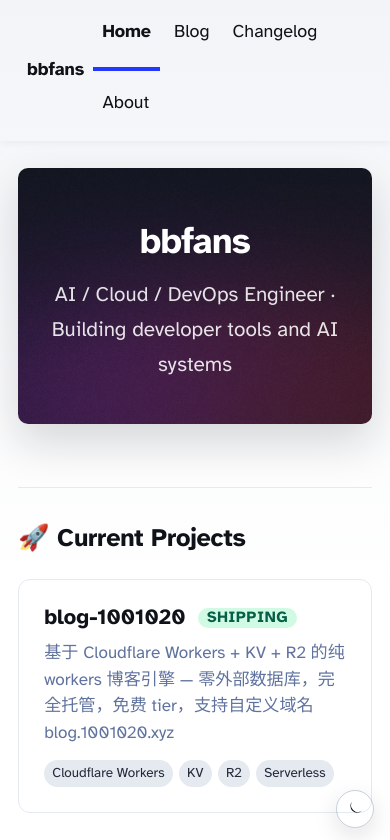
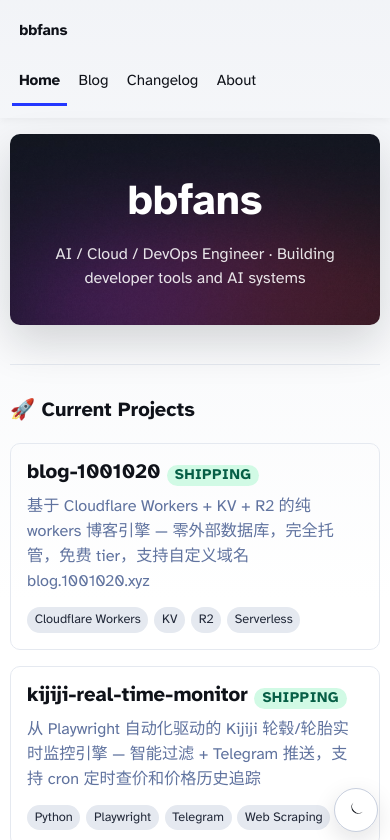
Before and after one commit to bbfans/bbfans.github.io, an Astro site: page / in a window 390 px wide. Shown: the top 840 px of the page. Built offline with nearby package versions, Linux system fonts and the light colour scheme; Astro itself is replaced by a stand-in of ours.

Commit message:
fix: improve mobile layout and add pwa support

```diff
--- a/astro.config.mjs
+++ b/astro.config.mjs
@@ -10,21 +10,9 @@
 	site: "https://bbfans.github.io",
 	integrations: [mdx(), sitemap()],
 	adapter: cloudflare({
+		imageService: "compile",
 		platformProxy: {
 			enabled: true,
-			imageService: "compile",
 		},
-		r2Buckets: [
-			{
-				binding: "BLOG_IMAGES",
-				bucketName: "blog-images-1001020",
-			},
-		],
-		kvNamespaces: [
-			{
-				binding: "BLOG_STORE",
-				id: "4e44ac1e80ca413d9f97342e3861a39d",
-			},
-		],
 	}),
 });
--- a/src/components/BaseHead.astro
+++ b/src/components/BaseHead.astro
@@ -18,12 +18,26 @@
 <meta charset="utf-8" />
 <meta name="viewport" content="width=device-width,initial-scale=1" />
 <link rel="icon" type="image/svg+xml" href="/favicon.svg" />
+<link rel="manifest" href="/manifest.webmanifest" />
+<link rel="apple-touch-icon" href="/pwa-icon-192.png" />
+<meta name="theme-color" content="#0b1020" />
+<meta name="mobile-web-app-capable" content="yes" />
+<meta name="apple-mobile-web-app-capable" content="yes" />
+<meta name="apple-mobile-web-app-title" content="bbfans" />
+<meta name="apple-mobile-web-app-status-bar-style" content="black-translucent" />
 <meta name="generator" content={Astro.generator} />
 <script is:inline>
 	const storedTheme = localStorage.getItem('theme');
 	const prefersDark = window.matchMedia('(prefers-color-scheme: dark)').matches;
 	if (storedTheme === 'dark' || (!storedTheme && prefersDark)) {
 		document.documentElement.dataset.theme = 'dark';
+	}
+</script>
+<script is:inline>
+	if ('serviceWorker' in navigator) {
+		window.addEventListener('load', () => {
+			navigator.serviceWorker.register('/sw.js').catch(() => {});
+		});
 	}
 </script>
 
--- a/src/components/Footer.astro
+++ b/src/components/Footer.astro
@@ -53,8 +53,17 @@
 		margin-top: 1em;
 	}
 	.social-links a {
+		display: inline-flex;
+		align-items: center;
+		justify-content: center;
+		min-width: var(--tap-size);
+		min-height: var(--tap-size);
 		text-decoration: none;
 		color: rgb(var(--gray));
+	}
+	.social-links svg {
+		width: 24px;
+		height: 24px;
 	}
 	.social-links a:hover {
 		color: rgb(var(--gray-dark));
--- a/src/components/Header.astro
+++ b/src/components/Header.astro
@@ -63,9 +63,16 @@
 		display: flex;
 		align-items: center;
 		justify-content: space-between;
+		gap: 1rem;
+		min-height: 64px;
+		max-width: 1120px;
+		margin: 0 auto;
 	}
 	nav a {
-		padding: 1em 0.5em;
+		display: inline-flex;
+		align-items: center;
+		min-height: var(--tap-size);
+		padding: 0.65em 0.5em;
 		color: rgb(var(--black));
 		border-bottom: 4px solid transparent;
 		text-decoration: none;
@@ -78,7 +85,51 @@
 	.social-links a {
 		display: flex;
 	}
+	.social-links a {
+		justify-content: center;
+		width: var(--tap-size);
+		padding: 0.5em;
+	}
+	.social-links svg {
+		width: 24px;
+		height: 24px;
+	}
+	.internal-links {
+		display: flex;
+		align-items: center;
+		gap: 0.1rem;
+	}
 	@media (max-width: 720px) {
+		header {
+			padding: 0.65rem 0.75rem;
+		}
+		nav {
+			align-items: flex-start;
+			flex-direction: column;
+			gap: 0.45rem;
+			min-height: 0;
+		}
+		h2 {
+			font-size: 1.05em;
+		}
+		.internal-links {
+			width: 100%;
+			overflow-x: auto;
+			gap: 0.25rem;
+			padding-bottom: 0.1rem;
+			-webkit-overflow-scrolling: touch;
+			scrollbar-width: none;
+		}
+		.internal-links::-webkit-scrollbar {
+			display: none;
+		}
+		nav a {
+			flex: 0 0 auto;
+			min-height: var(--tap-size);
+			padding: 0.35rem 0.45rem;
+			border-bottom-width: 3px;
+			font-size: 0.95rem;
+		}
 		.social-links {
 			display: none;
 		}
--- a/src/pages/index.astro
+++ b/src/pages/index.astro
@@ -35,7 +35,7 @@
 				--accent: #2337ff;
 			}
 			main {
-				width: min(960px, calc(100% - 2em));
+				width: min(960px, calc(100% - 2rem));
 				padding: 3em 1em;
 			}
 			.theme-toggle {
@@ -46,8 +46,9 @@
 				display: inline-flex;
 				align-items: center;
 				justify-content: center;
-				width: 2.4rem;
-				height: 2.4rem;
+				width: var(--tap-size);
+				min-width: var(--tap-size);
+				height: var(--tap-size);
 				border: 1px solid rgba(var(--gray), 35%);
 				border-radius: 999px;
 				background: rgb(var(--page-bg));
@@ -85,9 +86,9 @@
 			}
 			.hero h1 {
 				position: relative;
-				font-size: clamp(2em, 5vw, 3.2em);
+				font-size: 3.2rem;
 				margin-bottom: 0.35em;
-				letter-spacing: -0.02em;
+				letter-spacing: 0;
 				color: #fff;
 			}
 			.hero p {
@@ -103,7 +104,7 @@
 			section h2 {
 				font-size: 1.4em;
 				margin-bottom: 1em;
-				letter-spacing: -0.01em;
+				letter-spacing: 0;
 			}
 			/* ── Project cards ── */
 			.project-grid {
@@ -124,6 +125,7 @@
 			.project-card h3 {
 				font-size: 1.2em;
 				margin: 0 0 0.4em;
+				overflow-wrap: anywhere;
 			}
 			.project-card h3 a {
 				text-decoration: none;
@@ -185,6 +187,7 @@
 			}
 			.changelog-feed li a {
 				font-weight: 700;
+				overflow-wrap: anywhere;
 			}
 			.changelog-desc {
 				font-size: .9em;
@@ -223,10 +226,53 @@
 				margin: 2em 0;
 			}
 			@media (max-width: 720px) {
-				main { padding: 1.5em 1em; }
+				main {
+					width: min(100%, calc(100% - 1rem));
+					padding: 1rem 0 1.5rem;
+				}
+				.theme-toggle {
+					right: 0.75rem;
+					bottom: 0.75rem;
+				}
 				.hero {
-					padding: 3em 1em 2.25em;
+					padding: 2.6em 1em 2em;
 					border-radius: 10px;
+				}
+				.hero h1 {
+					font-size: 2.65rem;
+				}
+				.hero p {
+					font-size: 1rem;
+					line-height: 1.5;
+				}
+				section {
+					margin-bottom: 2.25em;
+				}
+				section h2 {
+					font-size: 1.18em;
+				}
+				.project-grid {
+					grid-template-columns: 1fr;
+					gap: 1rem;
+				}
+				.project-card {
+					padding: 1rem;
+					border-radius: 10px;
+				}
+				.status-badge {
+					display: inline-flex;
+					margin: 0.35rem 0 0;
+				}
+				.changelog-feed li {
+					display: block;
+				}
+				.changelog-feed time {
+					display: block;
+					margin-bottom: 0.15rem;
+				}
+				.post-feed a h3 {
+					font-size: 1rem;
+					line-height: 1.3;
 				}
 			}
 		</style>
--- a/src/styles/global.css
+++ b/src/styles/global.css
@@ -8,6 +8,7 @@
 	color-scheme: light;
 	--accent: #2337ff;
 	--accent-dark: #000d8a;
+	--tap-size: 44px;
 	--page-bg: #fff;
 	--black: 15, 18, 25;
 	--gray: 96, 115, 159;
@@ -45,6 +46,14 @@
 	font-style: normal;
 	font-display: swap;
 }
+*,
+*::before,
+*::after {
+	box-sizing: border-box;
+}
+html {
+	overflow-x: hidden;
+}
 body {
 	font-family: "Atkinson", sans-serif;
 	margin: 0;
@@ -57,10 +66,12 @@
 	color: rgb(var(--gray-dark));
 	font-size: 20px;
 	line-height: 1.7;
+	min-width: 0;
+	overflow-x: hidden;
 }
 main {
 	width: 720px;
-	max-width: calc(100% - 2em);
+	max-width: calc(100% - 2rem);
 	margin: auto;
 	padding: 3em 1em;
 }
@@ -144,10 +155,27 @@
 }
 @media (max-width: 720px) {
 	body {
-		font-size: 18px;
+		font-size: 17px;
 	}
 	main {
-		padding: 1em;
+		max-width: calc(100% - 1.25rem);
+		padding: 1rem 0;
+	}
+	h1 {
+		font-size: 2.2em;
+	}
+	h2 {
+		font-size: 1.65em;
+	}
+	h3 {
+		font-size: 1.35em;
+	}
+	pre {
+		overflow-x: auto;
+	}
+	table {
+		display: block;
+		overflow-x: auto;
 	}
 }
 
```
Also changed, not shown: public/sw.js (added, +50 -0 lines), public/manifest.webmanifest (added), public/pwa-icon-192.png (added), public/pwa-icon-512.png (added), public/pwa-maskable-512.png (added).
